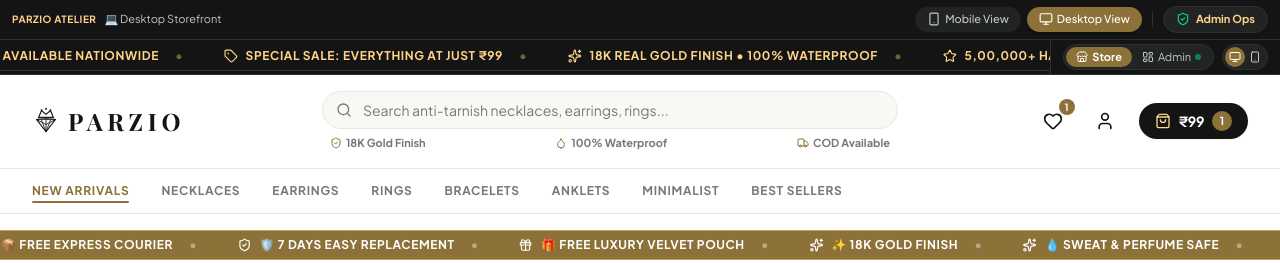
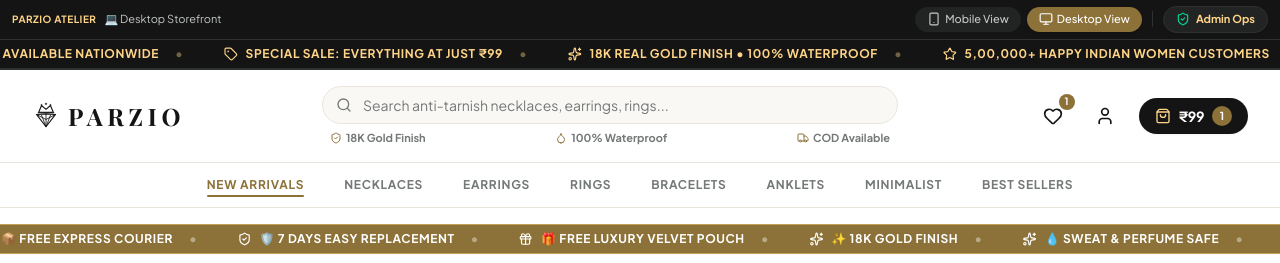
Before and after one commit to biikkkuuuu/parzio, a React (Vite) app: page / in a window 1280 px wide. Shown: the top 263 px of the page. Built offline with nearby package versions, Linux system fonts and the light colour scheme; a web font is replaced by a local one.

Commit message:
Center category navigation & filter pills, clean marquee bar on desktop

```diff
--- a/src/components/Header.tsx
+++ b/src/components/Header.tsx
@@ -54,64 +54,8 @@ export const Header: React.FC<HeaderProps> = ({
   return (
     <header className="sticky top-0 z-40 w-full bg-white/95 backdrop-blur-md border-b border-[#eae5dc]">
       {/* Top Multi-Marquee Bar with Right-to-Left Continuous Movement */}
-      <div className="bg-[#141414] text-[#fed488] flex items-center justify-between overflow-hidden border-b border-[#2e3131]">
-        <div className="flex-1 overflow-hidden">
-          <MarqueeBar items={topMarqueeItems} variant="dark" />
-        </div>
-
-        {/* Screen / Perspective Switcher */}
-        <div className="flex items-center gap-2 px-3 py-1 bg-[#141414] border-l border-[#2e3131] text-[11px] z-10 flex-shrink-0">
-          <div className="flex bg-[#222424] border border-[#2e3131] rounded-full p-0.5">
-            <button
-              onClick={() => onToggleScreen('storefront')}
-              className={`flex items-center gap-1 px-2.5 py-0.5 rounded-full transition-all ${
-                activeScreen === 'storefront'
-                  ? 'bg-[#8c7138] text-white font-bold shadow-xs'
-                  : 'text-[#c4c7c7] hover:text-white'
-              }`}
-              title="Customer Storefront"
-            >
-              <Store className="w-3 h-3" />
-              <span className="hidden sm:inline">Store</span>
-            </button>
-            <button
-              onClick={() => onToggleScreen('atelier-ops')}
-              className={`flex items-center gap-1 px-2.5 py-0.5 rounded-full transition-all ${
-                activeScreen === 'atelier-ops'
-                  ? 'bg-[#8c7138] text-white font-bold shadow-xs'
-                  : 'text-[#c4c7c7] hover:text-white'
-              }`}
-              title="Admin Panel"
-            >
-              <LayoutDashboard className="w-3 h-3" />
-              <span className="hidden sm:inline">Admin</span>
-              <span className="w-1.5 h-1.5 rounded-full bg-emerald-400 animate-pulse"></span>
-            </button>
-          </div>
-
-          {activeScreen === 'storefront' && (
-            <div className="hidden sm:flex bg-[#222424] border border-[#2e3131] rounded-full p-0.5">
-              <button
-                onClick={() => onToggleDeviceMode('desktop')}
-                className={`p-1 rounded-full transition-all ${
-                  deviceMode === 'desktop' ? 'bg-[#8c7138] text-white' : 'text-[#c4c7c7] hover:text-white'
-                }`}
-                title="Desktop View"
-              >
-                <Monitor className="w-3 h-3" />
-              </button>
-              <button
-                onClick={() => onToggleDeviceMode('mobile')}
-                className={`p-1 rounded-full transition-all ${
-                  deviceMode === 'mobile' ? 'bg-[#8c7138] text-white' : 'text-[#c4c7c7] hover:text-white'
-                }`}
-                title="Mobile View"
-              >
-                <Smartphone className="w-3 h-3" />
-              </button>
-            </div>
-          )}
-        </div>
+      <div className="bg-[#141414] text-[#fed488] overflow-hidden border-b border-[#2e3131]">
+        <MarqueeBar items={topMarqueeItems} variant="dark" />
       </div>
 
       {/* Main Header Container */}
@@ -219,9 +163,9 @@ export const Header: React.FC<HeaderProps> = ({
         </div>
       )}
 
-      {/* Category Navigation Bar */}
+      {/* Category Navigation Bar - Centered */}
       <nav className="border-t border-[#eae5dc] bg-white overflow-x-auto no-scrollbar">
-        <div className="max-w-7xl mx-auto px-4 sm:px-6 lg:px-8 flex items-center justify-center sm:justify-start gap-4 sm:gap-8 py-2.5 whitespace-nowrap text-xs font-bold tracking-[0.06em] text-[#747878]">
+        <div className="max-w-7xl mx-auto px-4 sm:px-6 lg:px-8 flex items-center justify-center gap-6 sm:gap-10 py-2.5 whitespace-nowrap text-xs font-bold tracking-[0.06em] text-[#747878]">
           {CATEGORIES.map((cat) => {
             const isActive = activeCategory === cat;
             return (
--- a/src/components/ProductVault.tsx
+++ b/src/components/ProductVault.tsx
@@ -49,8 +49,8 @@ export const ProductVault: React.FC<ProductVaultProps> = ({
           </div>
         </div>
 
-        {/* Filter Pills Tab Strip */}
-        <div className="flex items-center gap-2 overflow-x-auto no-scrollbar pb-2 mb-6 px-1">
+        {/* Filter Pills Tab Strip - Centered on desktop */}
+        <div className="flex items-center sm:justify-center gap-2 overflow-x-auto no-scrollbar pb-2 mb-6 px-1">
           {FILTER_TABS.map((tab) => {
             const rawCat = tab.replace(/ \(\d+\)/, '');
             const isActive =
```
